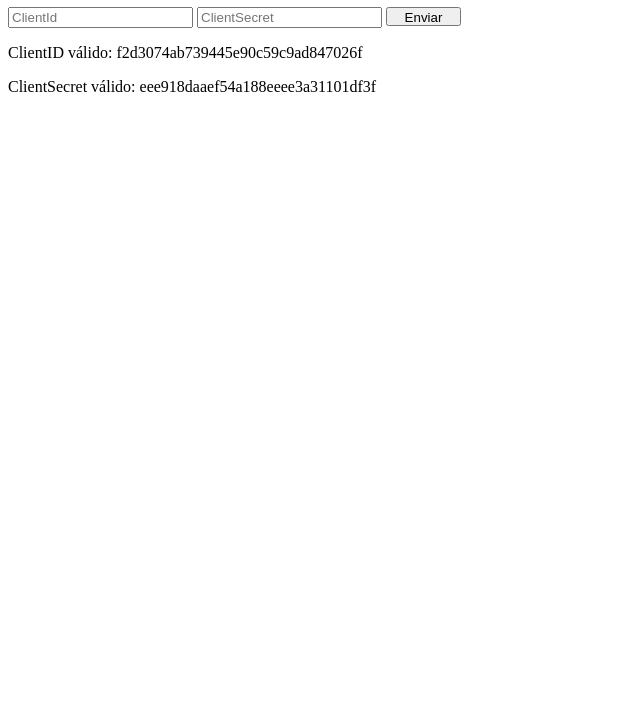
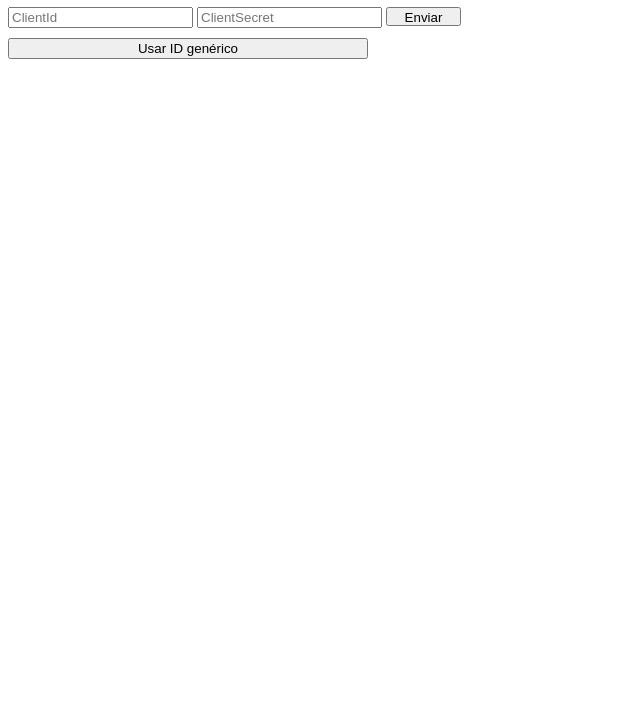
Before and after one commit to pedroesteves18/Projeto-Fullstack, a plain HTML site: page index.html in a window 1280 px wide. Shown: the part 73-800 px from the top of the page, without its empty margins (0-640 px from the left). Drawn offline with Linux system fonts and the light colour scheme.

Commit message:
commit botao Token

```diff
--- a/index.html
+++ b/index.html
@@ -11,9 +11,8 @@
         <h1>Obter Token do Spotify</h1>
         <input id="clientId" placeholder="ClientId">
         <input id="clientSecret" placeholder="ClientSecret">
-        <button id="botaoToken" class="botaoToken">Enviar</button>
-        <p>ClientID válido: f2d3074ab739445e90c59c9ad847026f</p>
-        <p>ClientSecret válido: eee918daaef54a188eeee3a31101df3f</p>
+        <button id="botaoToken" class="botaoToken">Enviar</button>        <br>
+        <button id="botaoTokenGenerico" class="botaoTokenGenerico">Usar ID genérico</button>
         <div id="erro"></div>
     </div>
     <div id="API" class="API">
--- a/script.js
+++ b/script.js
@@ -120,7 +120,11 @@ document.addEventListener("DOMContentLoaded", function(){
     var caixaArtistaId = document.getElementById("artistaId")
     var botaoToken = document.getElementById("botaoToken")
     var botaoArtista = document.getElementById("botaoArtista")
+    var botaoTokenGenerico = document.getElementById("botaoTokenGenerico")
 
+    botaoTokenGenerico.addEventListener('click', function(){
+        getToken("f2d3074ab739445e90c59c9ad847026f","eee918daaef54a188eeee3a31101df3f")
+    })
     botaoToken.addEventListener('click', function(){
         getToken(caixaClientId.value,caixaClientSecret.value)
     })
--- a/style.css
+++ b/style.css
@@ -7,3 +7,8 @@
 .API{
     display: none;
 }
+
+.botaoTokenGenerico{
+    margin-top: 10px;
+    width: 360px;
+}
```
